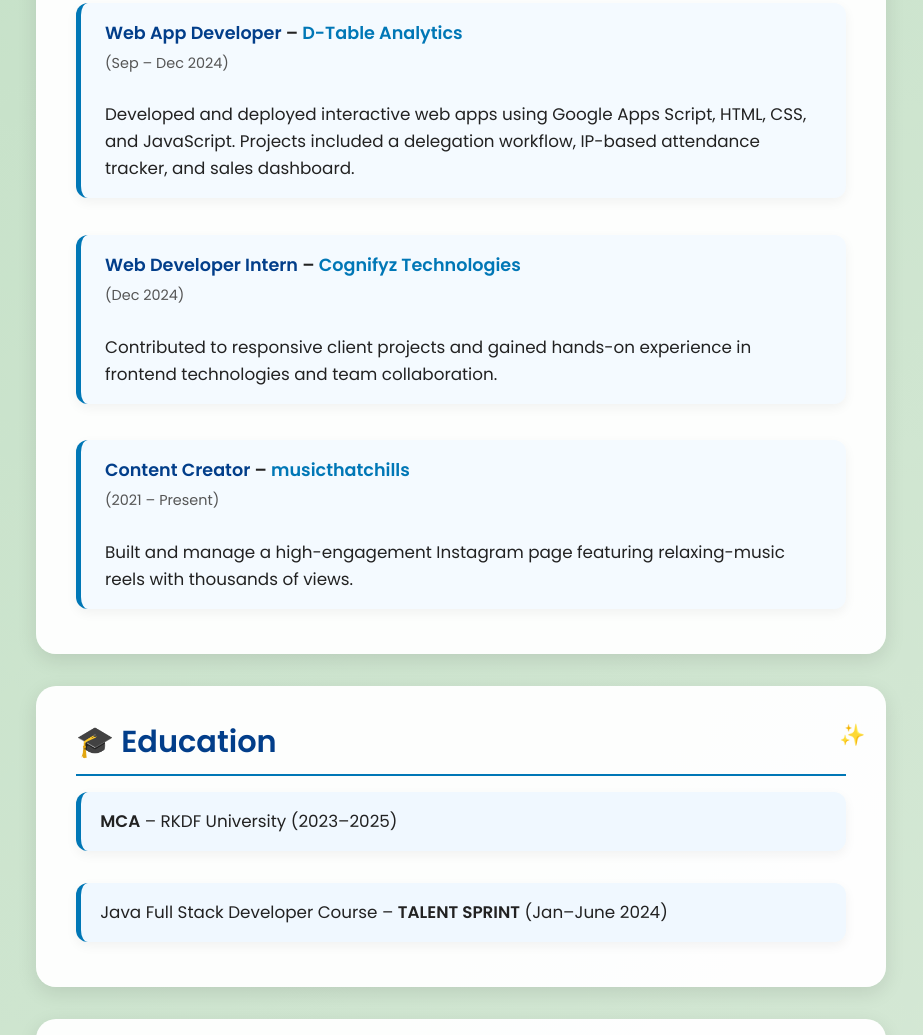
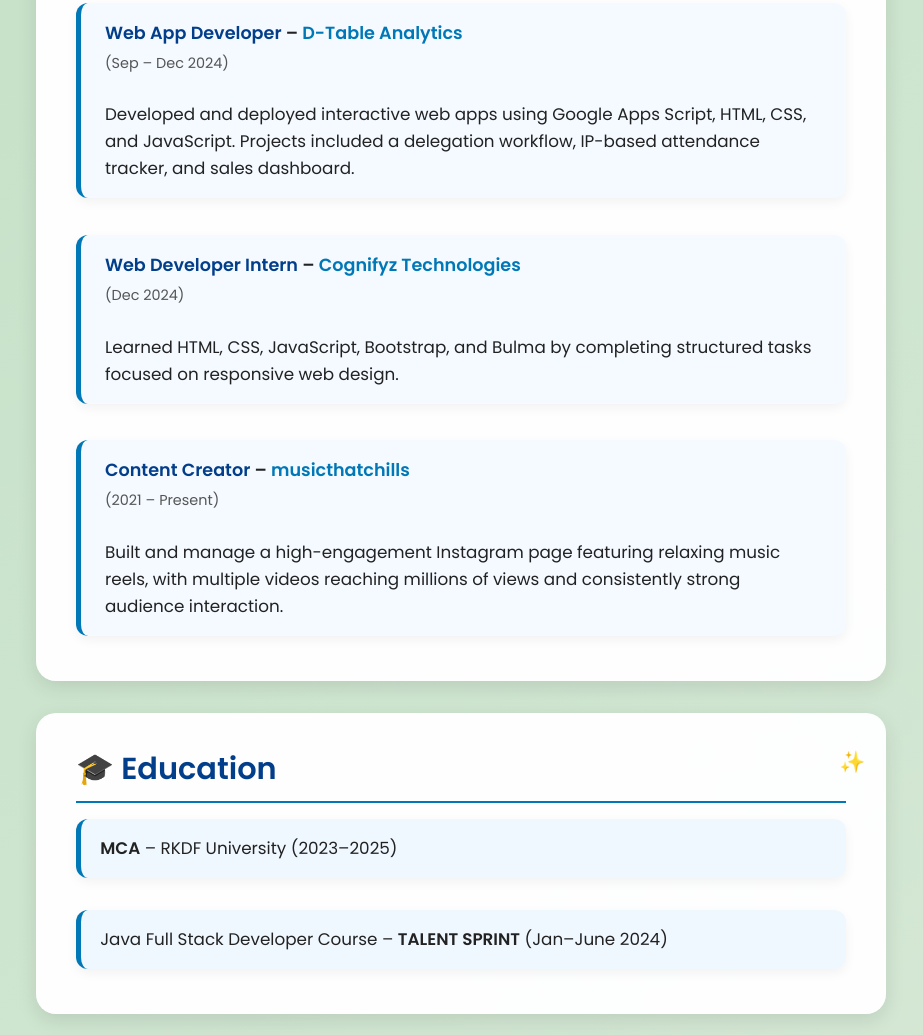
Before and after one commit to shilpamewada/myportfolio, a plain HTML site: page index.html in a window 1280 px wide. Shown: the part 873-1908 px from the top of the page, without its empty margins (179-1102 px from the left). Drawn offline with Linux system fonts and the light colour scheme.

Commit message:
added project

```diff
--- a/index.html
+++ b/index.html
@@ -50,8 +50,7 @@
                         <span class="company">Cognifyz Technologies</span>
                     </span>
                     <em>(Dec 2024)</em><br>
-                    Contributed to responsive client projects and gained hands-on experience in frontend technologies
-                    and team collaboration.
+                 Learned HTML, CSS, JavaScript, Bootstrap, and Bulma by completing structured tasks focused on responsive web design.
                 </li>
 
                 <li>
@@ -60,8 +59,7 @@
                         <span class="company">musicthatchills</span>
                     </span>
                     <em>(2021 – Present)</em><br>
-                    Built and manage a high-engagement Instagram page featuring relaxing-music reels with thousands of
-                    views.
+                   Built and manage a high-engagement Instagram page featuring relaxing music reels, with multiple videos reaching millions of views and consistently strong audience interaction.
                 </li>
             </ul>
         </section>
```
